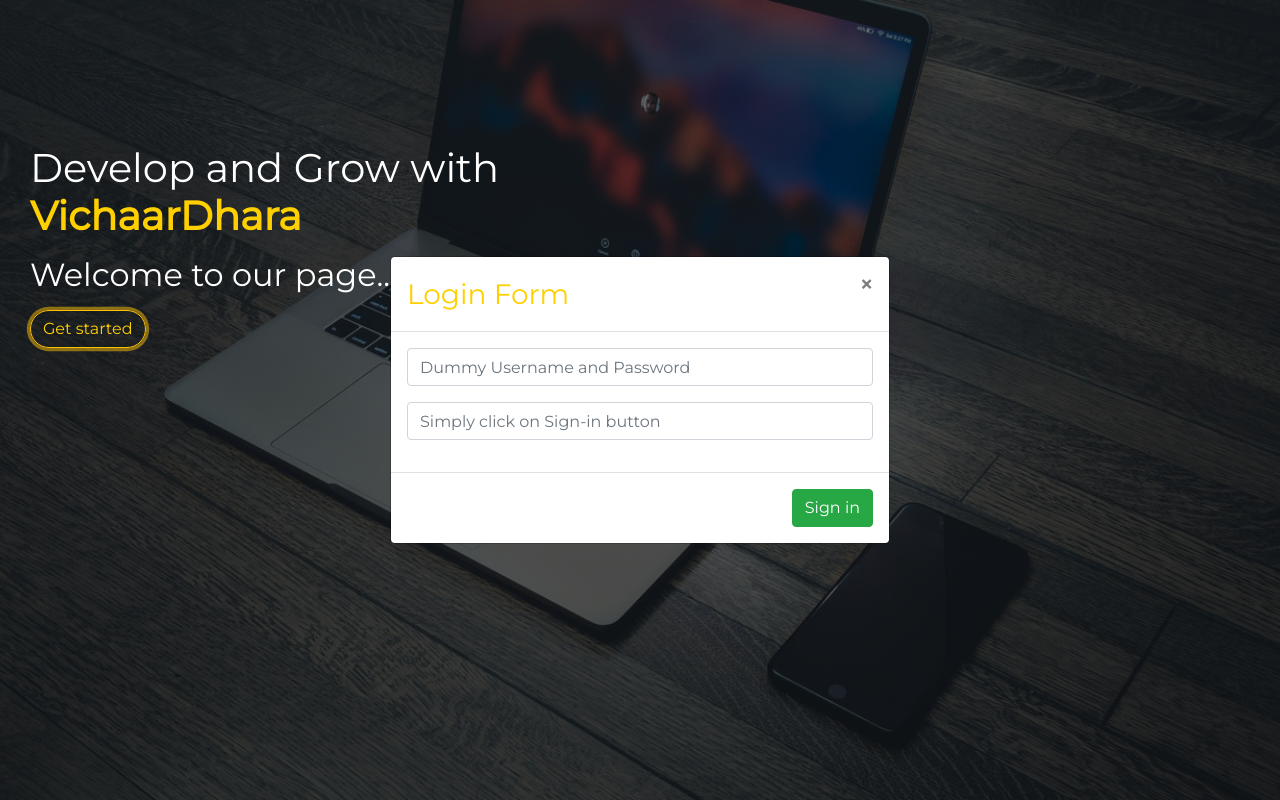
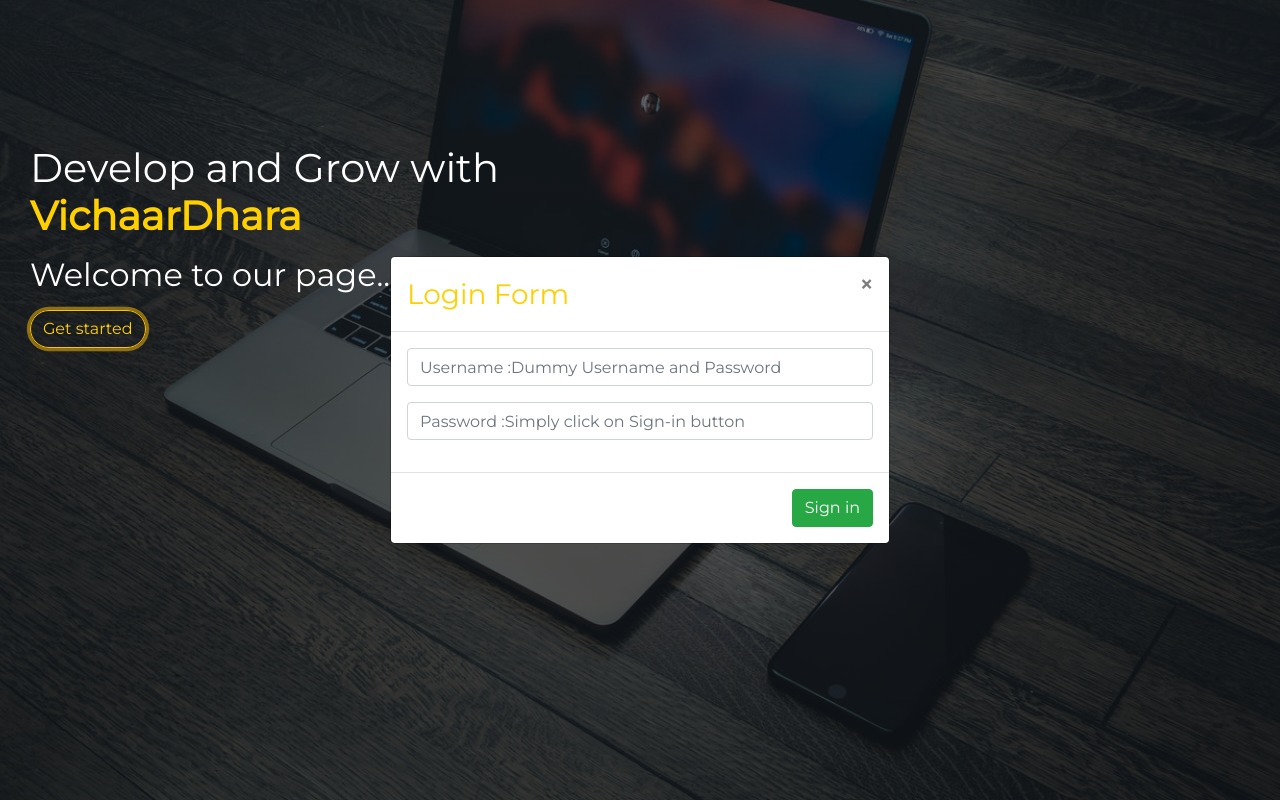
Before and after one commit to Ayush351/MyOffice, a React (Create React App) app: page / in a window 1280 px wide. Both pictures are taken after a click on the button "Get started". Built offline with nearby package versions, Linux system fonts and the light colour scheme.

Commit message:
Update Login.jsx

```diff
--- a/src/Login.jsx
+++ b/src/Login.jsx
@@ -52,7 +52,7 @@
                                 type="text"
                                 name="username"
                                 class="form-control"
-                                placeholder="Dummy Username and Password"
+                                placeholder="Username :Dummy Username and Password"
                               />
                             </div>
                             <div className="form-group">
@@ -60,7 +60,7 @@
                                 type="password"
                                 name="password"
                                 class="form-control"
-                                placeholder="Simply click on Sign-in button"
+                                placeholder="Password :Simply click on Sign-in button"
                               />
                             </div>
                           </div>
```
